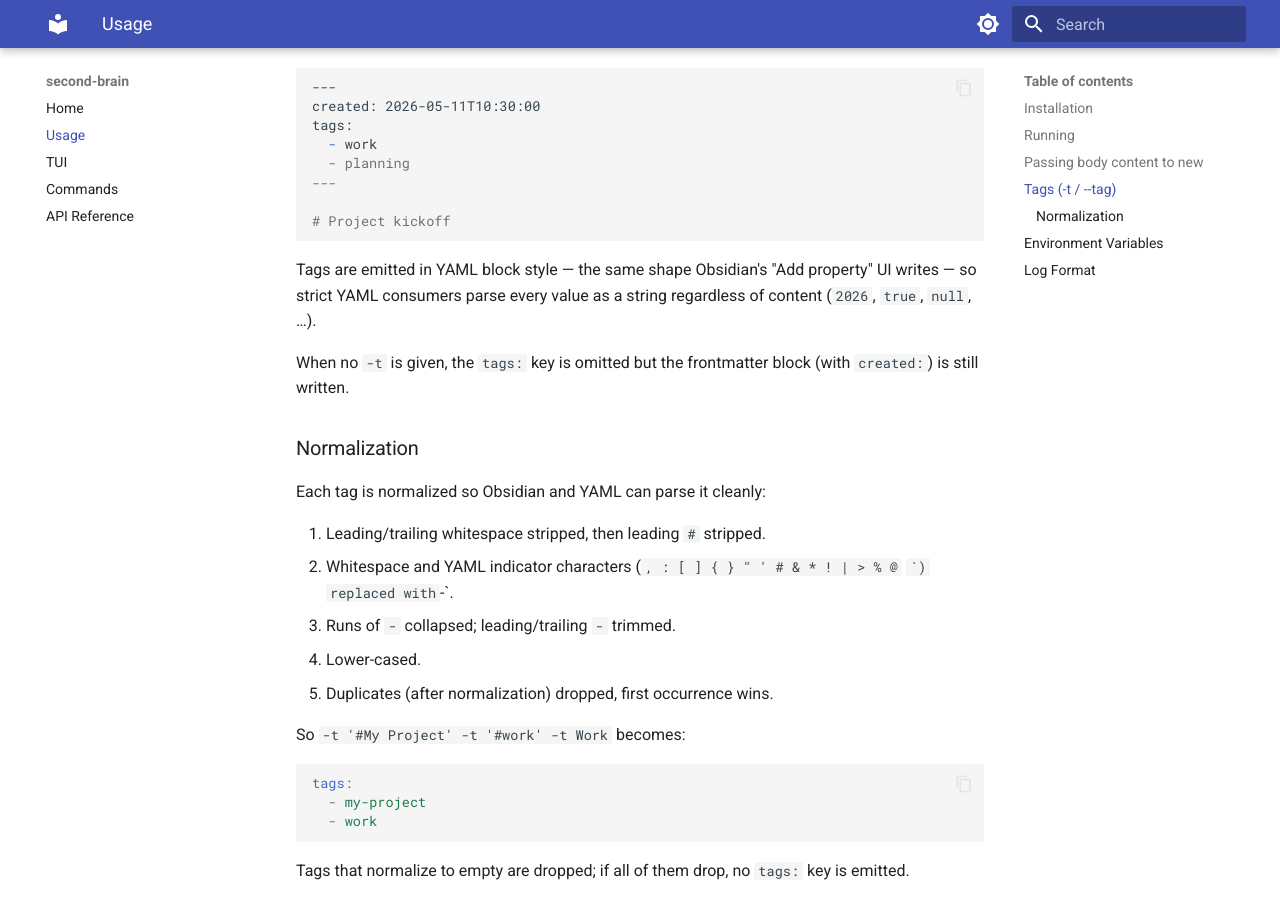
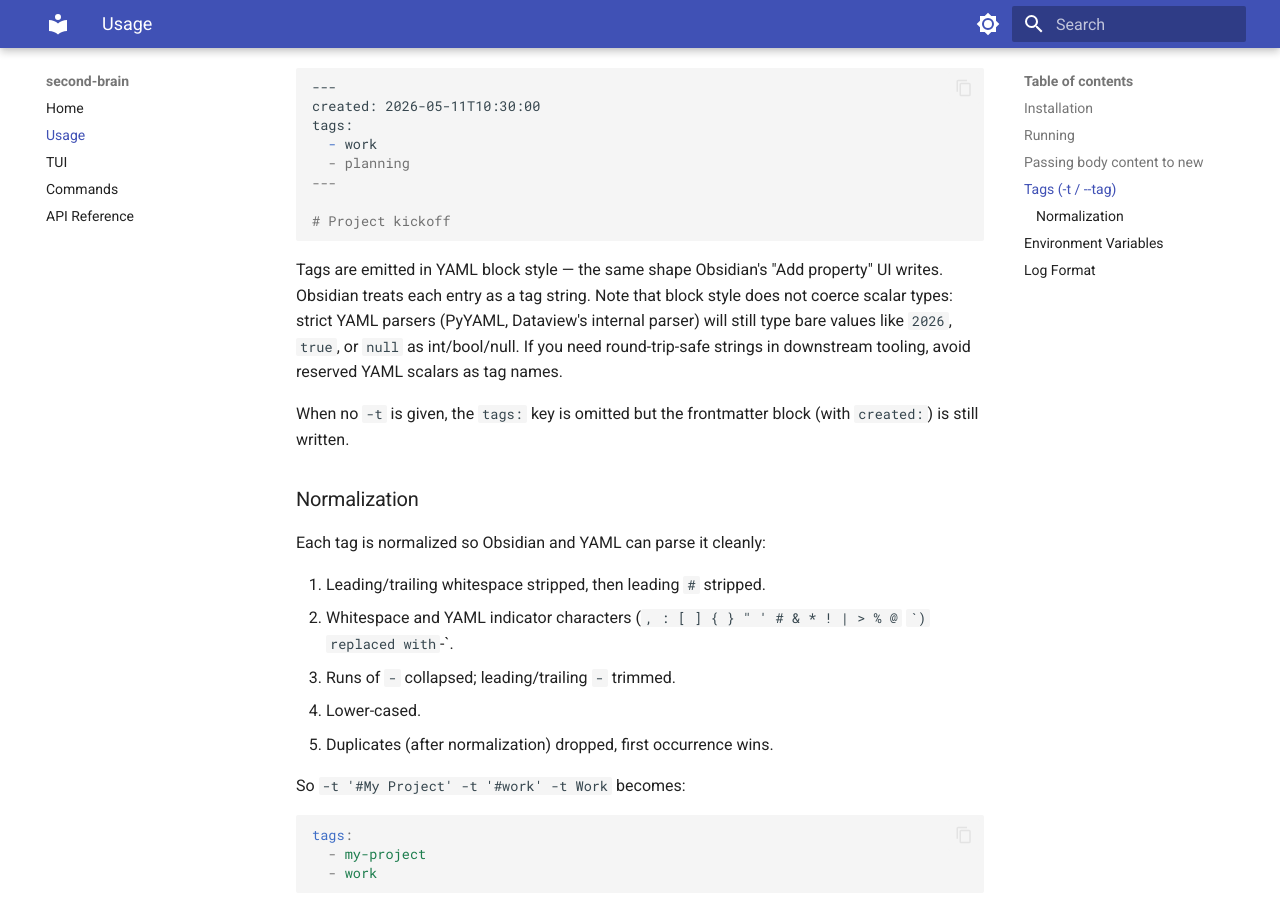
Before and after one commit to uiog33k/second-brain, an MkDocs documentation site: the page built from docs/usage.md, in a window 1280 px wide and 900 px high, scrolled down 1453 px. Built offline with MkDocs 1.6.1 and Material for MkDocs 9.7.7, drawn with Linux system fonts in a browser that asks for light colours.

Commit message:
docs: correct YAML block-style claim for tag values

````diff
--- a/docs/usage.md
+++ b/docs/usage.md
@@ -82,8 +82,12 @@ tags:
 ```
 
 Tags are emitted in YAML block style — the same shape Obsidian's
-"Add property" UI writes — so strict YAML consumers parse every value
-as a string regardless of content (`2026`, `true`, `null`, …).
+"Add property" UI writes. Obsidian treats each entry as a tag string.
+Note that block style does not coerce scalar types: strict YAML
+parsers (PyYAML, Dataview's internal parser) will still type bare
+values like `2026`, `true`, or `null` as int/bool/null. If you need
+round-trip-safe strings in downstream tooling, avoid reserved YAML
+scalars as tag names.
 
 When no `-t` is given, the `tags:` key is omitted but the frontmatter
 block (with `created:`) is still written.
````
